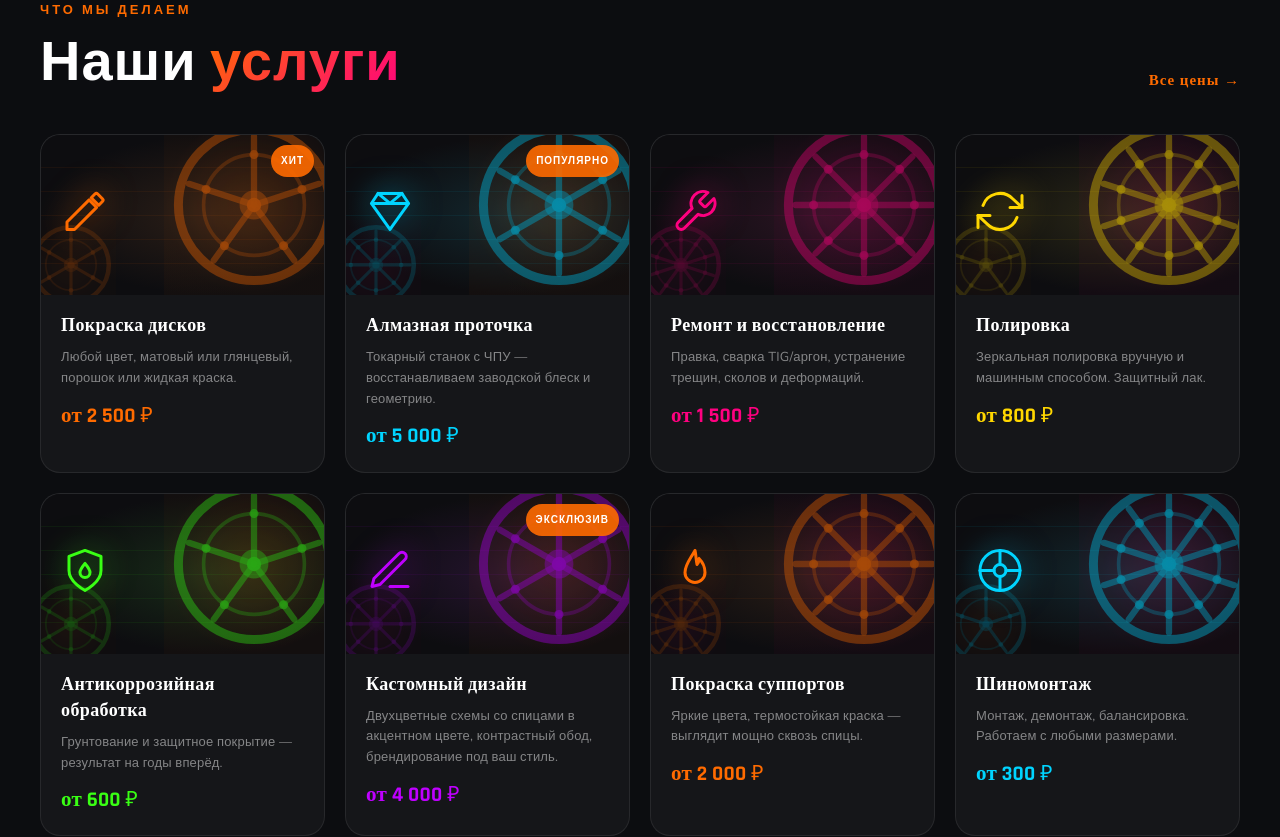
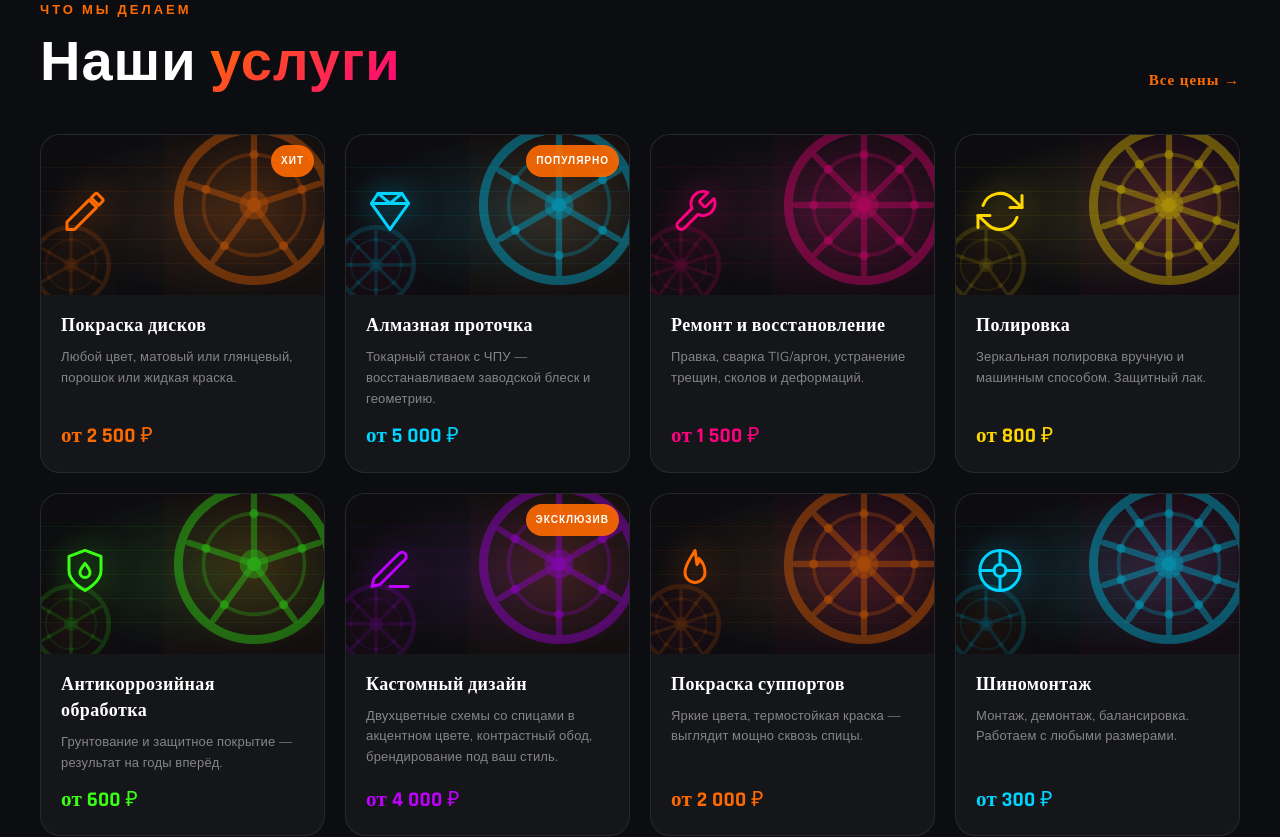
Before and after one commit to mikhailmikemorozov-coder/moaans, a React (Vite) app: page / in a window 1280 px wide. Shown: the part 1540-2377 px from the top of the page. Built offline with nearby package versions, Linux system fonts and the light colour scheme.

Commit message:
Align service card prices to bottom

```diff
--- a/src/App.jsx
+++ b/src/App.jsx
@@ -642,7 +642,7 @@ export default function App() {
 
           <div className="grid-4">
             {SERVICES.map((s) => (
-              <div key={s.id} className="card" style={{ cursor: "pointer", padding: 0, overflow: "hidden" }}
+              <div key={s.id} className="card" style={{ cursor: "pointer", padding: 0, overflow: "hidden", display: "flex", flexDirection: "column" }}
                 onClick={() => setActiveService(s)}>
                 {/* Illustration */}
                 <div style={{ position: "relative", height: 160, overflow: "hidden" }}>
@@ -654,9 +654,9 @@ export default function App() {
                   )}
                 </div>
                 {/* Text */}
-                <div style={{ padding: "18px 20px 22px" }}>
+                <div style={{ padding: "18px 20px 22px", display: "flex", flexDirection: "column", flex: 1 }}>
                   <h3 style={{ fontFamily: "'Rajdhani'", fontSize: 18, fontWeight: 700, letterSpacing: .4, marginBottom: 8 }}>{s.title}</h3>
-                  <p style={{ fontSize: 13, color: "rgba(255,255,255,.48)", lineHeight: 1.6, marginBottom: 14 }}>{s.short}</p>
+                  <p style={{ fontSize: 13, color: "rgba(255,255,255,.48)", lineHeight: 1.6, marginBottom: 14, flex: 1 }}>{s.short}</p>
                   <div style={{ fontFamily: "'Rajdhani'", fontSize: 21, fontWeight: 700, color: s.color }}>{s.price}</div>
                 </div>
               </div>
```
